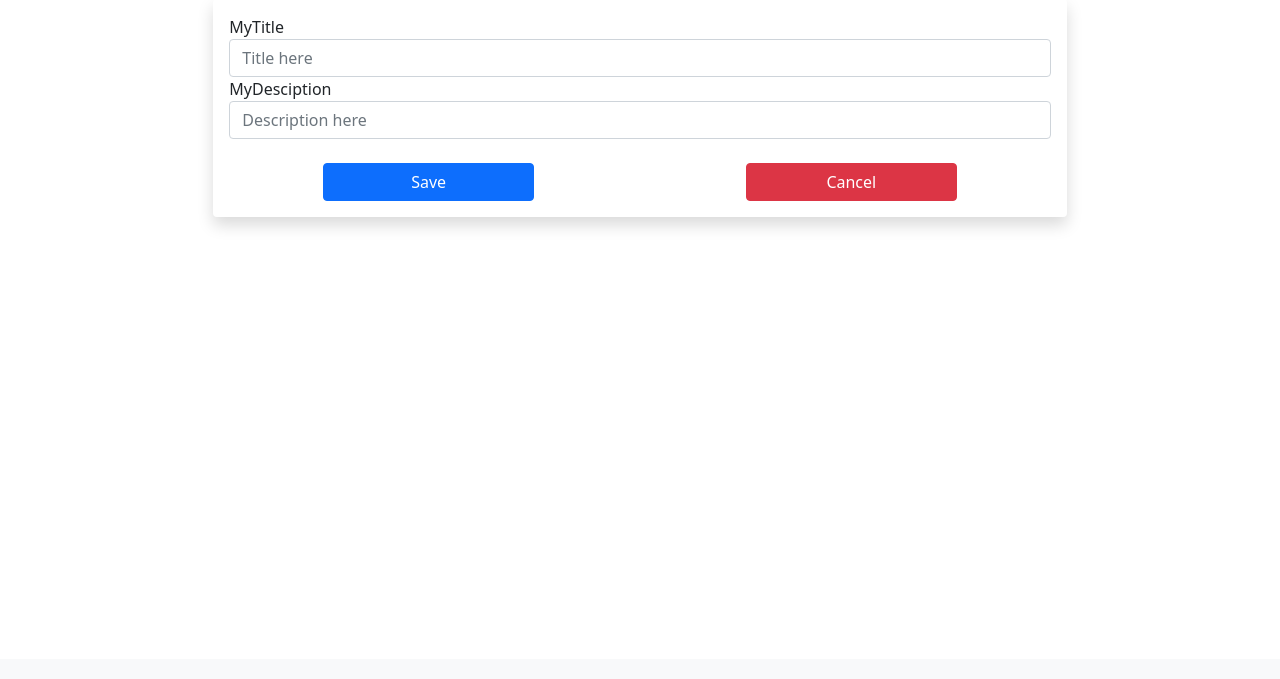
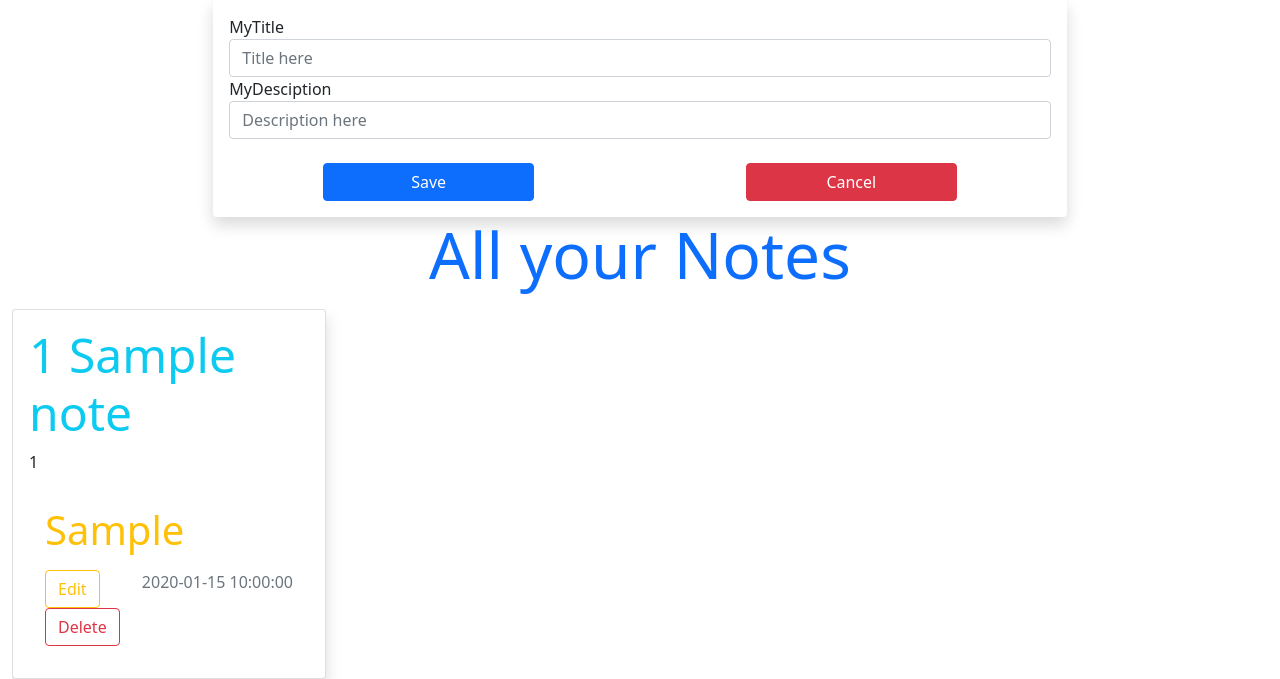
Before and after one commit to razzaksr/SasiFlask, a Flask app: page / in a window 1280 px wide. Shown: the part 141-820 px from the top of the page. Before the commit the page ends 367 px from the top, so only its background shows below. Run offline with Flask 2, Linux system fonts and the light colour scheme; tables that the repository leaves empty hold one stand-in row (values such as "Sample post"); some libraries are stand-ins or nearby versions.

Commit message:
CRUDL Done

```diff
--- a/notes/app.py
+++ b/notes/app.py
@@ -1,5 +1,5 @@
 from datetime import datetime
-from flask import Flask,render_template,request
+from flask import Flask,render_template,request,redirect
 from flask_sqlalchemy import SQLAlchemy
 
 app = Flask(__name__)
@@ -25,19 +25,38 @@ class notes(base.Model):
         return f"{self.title} - {self.what}"
 
 
+@app.route('/change/<int:num>',methods=['GET','POST'])
+def editing(num):
+    data=notes.query.filter_by(id=num).first()
+    if request.method=="POST":
+        data.title=request.form["title"]
+        data.what=request.form["what"]
+        base.session.add(data)
+        base.session.commit()
+        return redirect("/")
+    return render_template('alter.html',one=data)
+
+@app.route('/erase/<int:num>')
+def remove(num):
+    data=notes.query.filter_by(id=num).first()
+    base.session.delete(data)
+    base.session.commit()
+    return redirect('/')
+
+
 @app.route('/',methods=['GET','POST'])
 def first():
     if request.method=="POST":
         pro=notes(request.form["title"],request.form["what"])
         base.session.add(pro)
         base.session.commit()
-        return render_template('home.html')
     else:
         #base.create_all()
         '''pro=notes('simple','sample')
         base.session.add(pro)
         base.session.commit()'''
-        return render_template('home.html')
+    every=notes.query.all()
+    return render_template('home.html',all=every)
 
 if __name__ == '__main__':
     app.run(debug=True,port=8000)
--- a/notes/templates/home.html
+++ b/notes/templates/home.html
@@ -3,57 +3,8 @@
 <!--[if IE 7]>         <html class="no-js lt-ie9 lt-ie8"> <![endif]-->
 <!--[if IE 8]>         <html class="no-js lt-ie9"> <![endif]-->
 <!--[if gt IE 8]>      <html class="no-js"> <!--<![endif]-->
-<html>
-    <head>
-        <meta charset="utf-8">
-        <meta http-equiv="X-UA-Compatible" content="IE=edge">
-        <title>Sasi Note</title>
-        <meta name="viewport" content="width=device-width, initial-scale=1">
-        <link rel="stylesheet" href="">
-        <link href="https://cdn.jsdelivr.net/npm/bootstrap@5.1.3/dist/css/bootstrap.min.css" rel="stylesheet" integrity="sha384-1BmE4kWBq78iYhFldvKuhfTAU6auU8tT94WrHftjDbrCEXSU1oBoqyl2QvZ6jIW3" crossorigin="anonymous">
-        <script src="https://cdn.jsdelivr.net/npm/bootstrap@5.1.3/dist/js/bootstrap.bundle.min.js" integrity="sha384-ka7Sk0Gln4gmtz2MlQnikT1wXgYsOg+OMhuP+IlRH9sENBO0LRn5q+8nbTov4+1p" crossorigin="anonymous"></script>
-        <script src="https://cdn.jsdelivr.net/npm/@popperjs/core@2.10.2/dist/umd/popper.min.js" integrity="sha384-7+zCNj/IqJ95wo16oMtfsKbZ9ccEh31eOz1HGyDuCQ6wgnyJNSYdrPa03rtR1zdB" crossorigin="anonymous"></script>
-        <script src="https://cdn.jsdelivr.net/npm/bootstrap@5.1.3/dist/js/bootstrap.min.js" integrity="sha384-QJHtvGhmr9XOIpI6YVutG+2QOK9T+ZnN4kzFN1RtK3zEFEIsxhlmWl5/YESvpZ13" crossorigin="anonymous"></script>
-    </head>
-    <body>
-        <nav class="navbar navbar-expand-lg navbar-light bg-light">
-            <div class="container-fluid">
-
-                <a class="navbar-brand" href="#"><h1 class="display-5">SasiNotes</h1></a>
-                <button class="navbar-toggler" type="button" data-bs-toggle="collapse" data-bs-target="#navbarSupportedContent" aria-controls="navbarSupportedContent" aria-expanded="false" aria-label="Toggle navigation">
-                    <span class="navbar-toggler-icon"></span>
-                </button>
-                <div class="collapse navbar-collapse" id="navbarSupportedContent">
-                <ul class="navbar-nav me-auto mb-2 mb-lg-0">
-                    <li class="nav-item">
-                    <a class="nav-link active" aria-current="page" href="#">Home</a>
-                    </li>
-                    <li class="nav-item">
-                    <a class="nav-link" href="#">Link</a>
-                    </li>
-                    <li class="nav-item dropdown">
-                    <a class="nav-link dropdown-toggle" href="#" id="navbarDropdown" role="button" data-bs-toggle="dropdown" aria-expanded="false">
-                        Dropdown
-                    </a>
-                    <ul class="dropdown-menu" aria-labelledby="navbarDropdown">
-                        <li><a class="dropdown-item" href="#">Action</a></li>
-                        <li><a class="dropdown-item" href="#">Another action</a></li>
-                        <li><hr class="dropdown-divider"></li>
-                        <li><a class="dropdown-item" href="#">Something else here</a></li>
-                    </ul>
-                    </li>
-                    <li class="nav-item">
-                    <a class="nav-link disabled">Disabled</a>
-                    </li>
-                </ul>
-                <form class="d-flex">
-                    <input class="form-control me-2" type="search" placeholder="Search" aria-label="Search">
-                    <button class="btn btn-outline-success" type="submit">Search</button>
-                </form>
-                </div>
-            </div>
-        </nav>
-
+{% extends 'index.html' %}
+{% block content %}
         <div class="container-fluid">
             <div class="row justify-content-center">
                 <form method="POST" action="/" name="note" class="col-md-6 col-lg-8 col-sm-12 mt-lg-5 rounded shadow p-3">
@@ -71,7 +22,21 @@
                     </div>
                 </form>
             </div>
+            <h1 class="display-3 text-center text-primary">All your Notes</h1>
+            <div class="mt-lg-3 d-flex flex-row overflow-auto flex-nowrap">
+                    {%for one in all%}
+                        <div class="card col-3 p-3 shadow rounded me-lg-5">
+                            <h1 class="display-5 card-title text-info">{{one.id}} {{one.title}}</h1>
+                            <p>{{loop.index}}</p>
+                            <div class="card-body">
+                                <p class="display-6 card-text text-warning">{{one.what}}</p>
+                                <p class="float-end text-secondary">{{one.doc}}</p>
+                                <a href="/change/{{one.id}}" class="btn btn-outline-warning">Edit</a>
+                                <a href="/erase/{{one.id}}" class="btn btn-outline-danger">Delete</a>
+                            </div>
+                        </div>
+                    {%endfor%}
+            </div>
+
         </div>
-
-    </body>
-</html>
+{% endblock content%}
--- /dev/null
+++ b/notes/templates/index.html
@@ -0,0 +1,63 @@
+<!DOCTYPE html>
+<!--[if lt IE 7]>      <html class="no-js lt-ie9 lt-ie8 lt-ie7"> <![endif]-->
+<!--[if IE 7]>         <html class="no-js lt-ie9 lt-ie8"> <![endif]-->
+<!--[if IE 8]>         <html class="no-js lt-ie9"> <![endif]-->
+<!--[if gt IE 8]>      <html class="no-js"> <!--<![endif]-->
+<html>
+    <head>
+        <meta charset="utf-8">
+        <meta http-equiv="X-UA-Compatible" content="IE=edge">
+        <title>Sasi Note</title>
+        <meta name="viewport" content="width=device-width, initial-scale=1">
+        <link rel="stylesheet" href="">
+        <link href="https://cdn.jsdelivr.net/npm/bootstrap@5.1.3/dist/css/bootstrap.min.css" rel="stylesheet" integrity="sha384-1BmE4kWBq78iYhFldvKuhfTAU6auU8tT94WrHftjDbrCEXSU1oBoqyl2QvZ6jIW3" crossorigin="anonymous">
+        <script src="https://cdn.jsdelivr.net/npm/bootstrap@5.1.3/dist/js/bootstrap.bundle.min.js" integrity="sha384-ka7Sk0Gln4gmtz2MlQnikT1wXgYsOg+OMhuP+IlRH9sENBO0LRn5q+8nbTov4+1p" crossorigin="anonymous"></script>
+        <script src="https://cdn.jsdelivr.net/npm/@popperjs/core@2.10.2/dist/umd/popper.min.js" integrity="sha384-7+zCNj/IqJ95wo16oMtfsKbZ9ccEh31eOz1HGyDuCQ6wgnyJNSYdrPa03rtR1zdB" crossorigin="anonymous"></script>
+        <script src="https://cdn.jsdelivr.net/npm/bootstrap@5.1.3/dist/js/bootstrap.min.js" integrity="sha384-QJHtvGhmr9XOIpI6YVutG+2QOK9T+ZnN4kzFN1RtK3zEFEIsxhlmWl5/YESvpZ13" crossorigin="anonymous"></script>
+    </head>
+    <body>
+        <nav class="navbar navbar-expand-lg navbar-light bg-light">
+            <div class="container-fluid">
+
+                <a class="navbar-brand" href="#"><h1 class="display-5">SasiNotes</h1></a>
+                <button class="navbar-toggler" type="button" data-bs-toggle="collapse" data-bs-target="#navbarSupportedContent" aria-controls="navbarSupportedContent" aria-expanded="false" aria-label="Toggle navigation">
+                    <span class="navbar-toggler-icon"></span>
+                </button>
+                <div class="collapse navbar-collapse" id="navbarSupportedContent">
+                <ul class="navbar-nav me-auto mb-2 mb-lg-0">
+                    <li class="nav-item">
+                    <a class="nav-link active" aria-current="page" href="#">Home</a>
+                    </li>
+                    <li class="nav-item">
+                    <a class="nav-link" href="#">Link</a>
+                    </li>
+                    <li class="nav-item dropdown">
+                    <a class="nav-link dropdown-toggle" href="#" id="navbarDropdown" role="button" data-bs-toggle="dropdown" aria-expanded="false">
+                        Dropdown
+                    </a>
+                    <ul class="dropdown-menu" aria-labelledby="navbarDropdown">
+                        <li><a class="dropdown-item" href="#">Action</a></li>
+                        <li><a class="dropdown-item" href="#">Another action</a></li>
+                        <li><hr class="dropdown-divider"></li>
+                        <li><a class="dropdown-item" href="#">Something else here</a></li>
+                    </ul>
+                    </li>
+                    <li class="nav-item">
+                    <a class="nav-link disabled">Disabled</a>
+                    </li>
+                </ul>
+                <form class="d-flex">
+                    <input class="form-control me-2" type="search" placeholder="Search" aria-label="Search">
+                    <button class="btn btn-outline-success" type="submit">Search</button>
+                </form>
+                </div>
+            </div>
+        </nav>
+
+        {%block content%}
+
+        {% endblock content%}
+
+
+    </body>
+</html>
```
Also changed, not shown: notes/templates/alter.html (added, +26 -0 lines).
